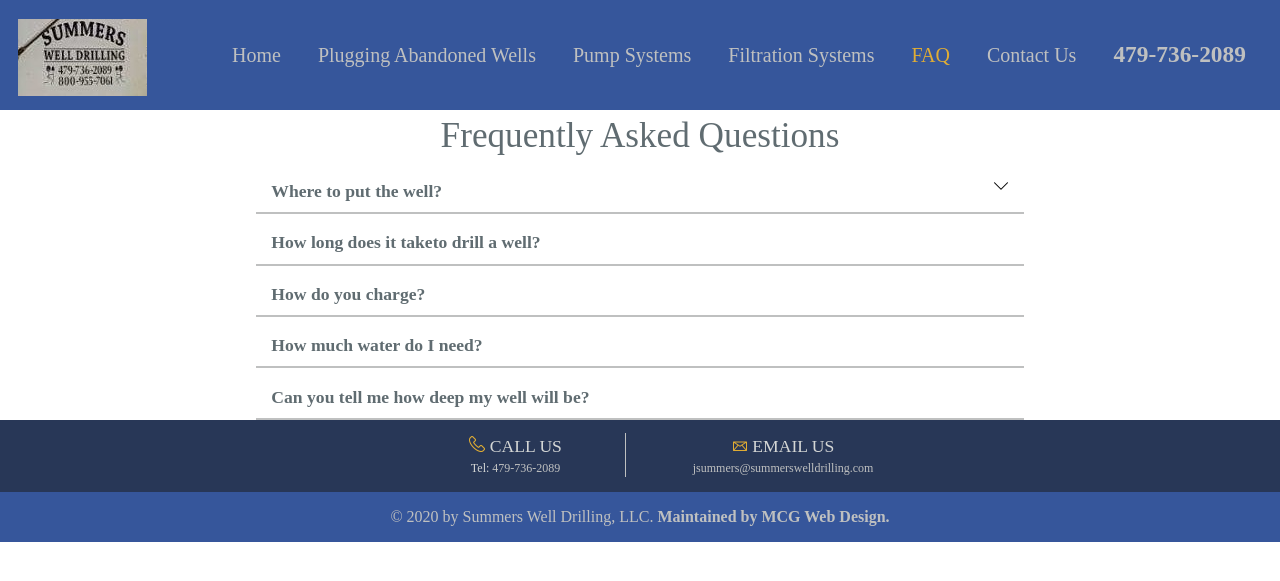
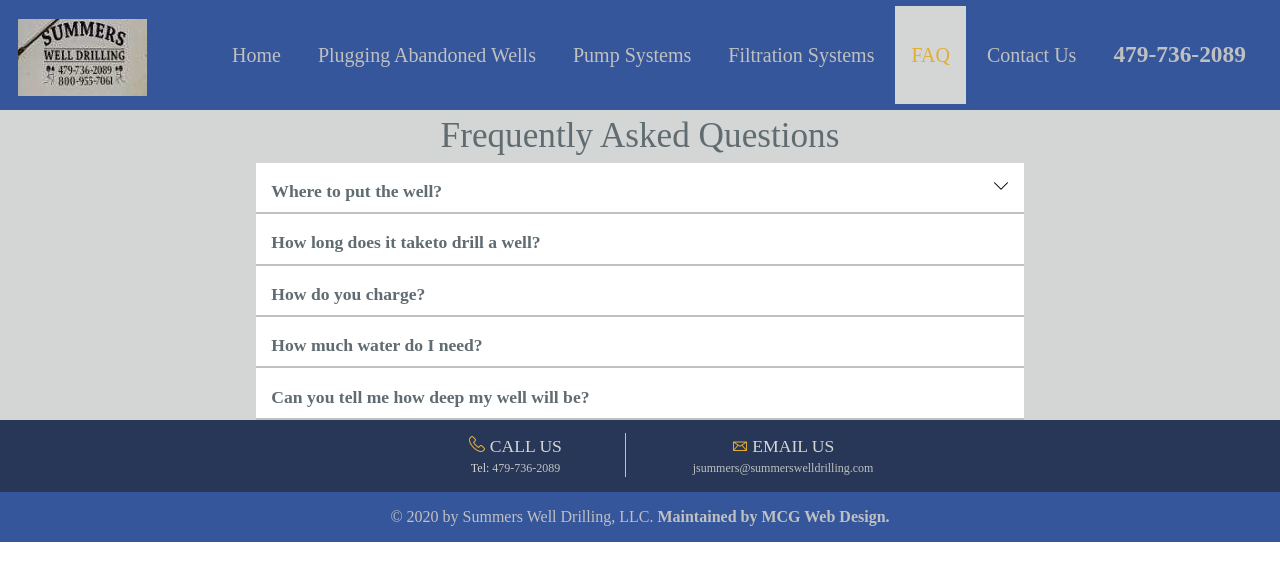
Before and after one commit to jamess999888/SummersDrilling, a Jekyll site: the page built from faq.md, in a window 1280 px wide. Shown: the top 581 px of the page. Built offline with Jekyll 4.4.1, drawn with Linux system fonts in a browser that asks for light colours; our own code applies the rules of GitHub Pages for plain Markdown files.

Commit message:
fixing background color

```diff
--- a/css/style.css
+++ b/css/style.css
@@ -1256,6 +1256,10 @@ ul.topnav li.right {
     float: right;
 }
 
+#faq {
+    background-color: #D4D6D5;
+}
+
 #faq h1 {
     text-align: center;
 }
```
